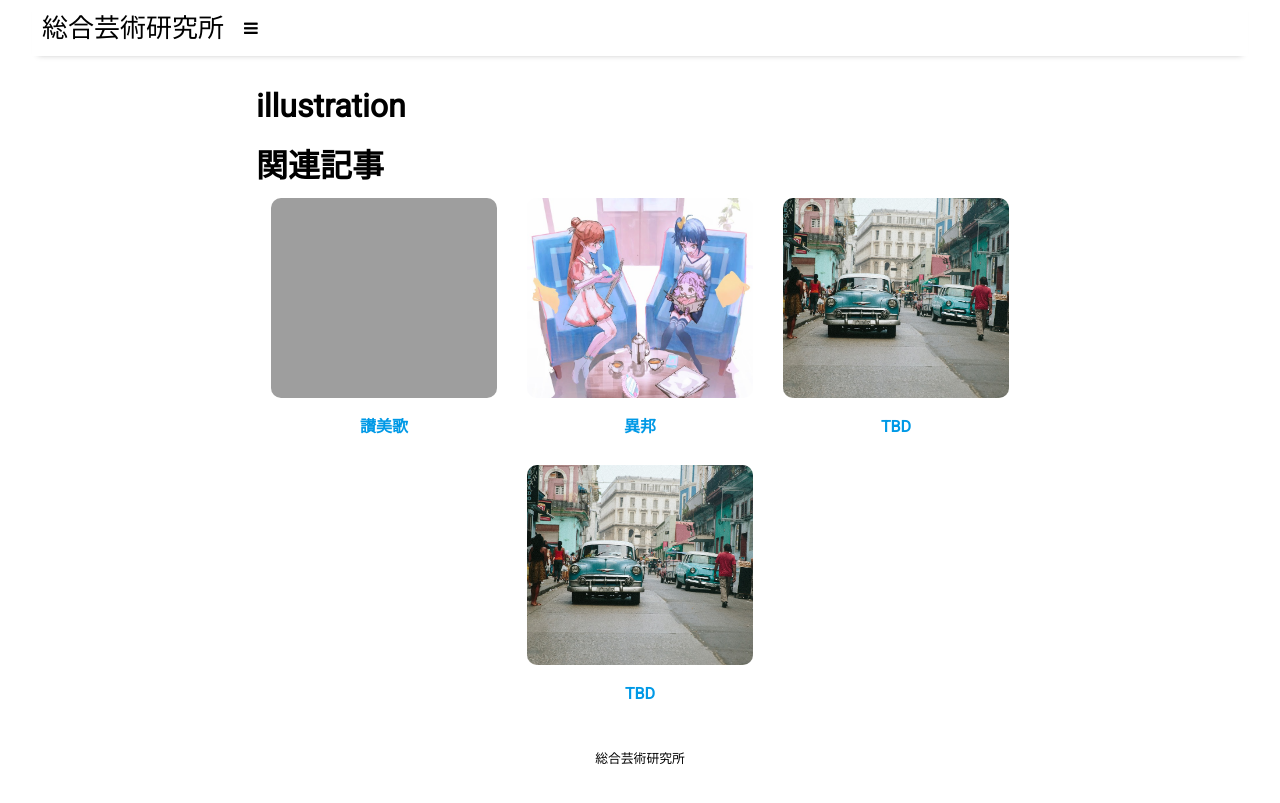
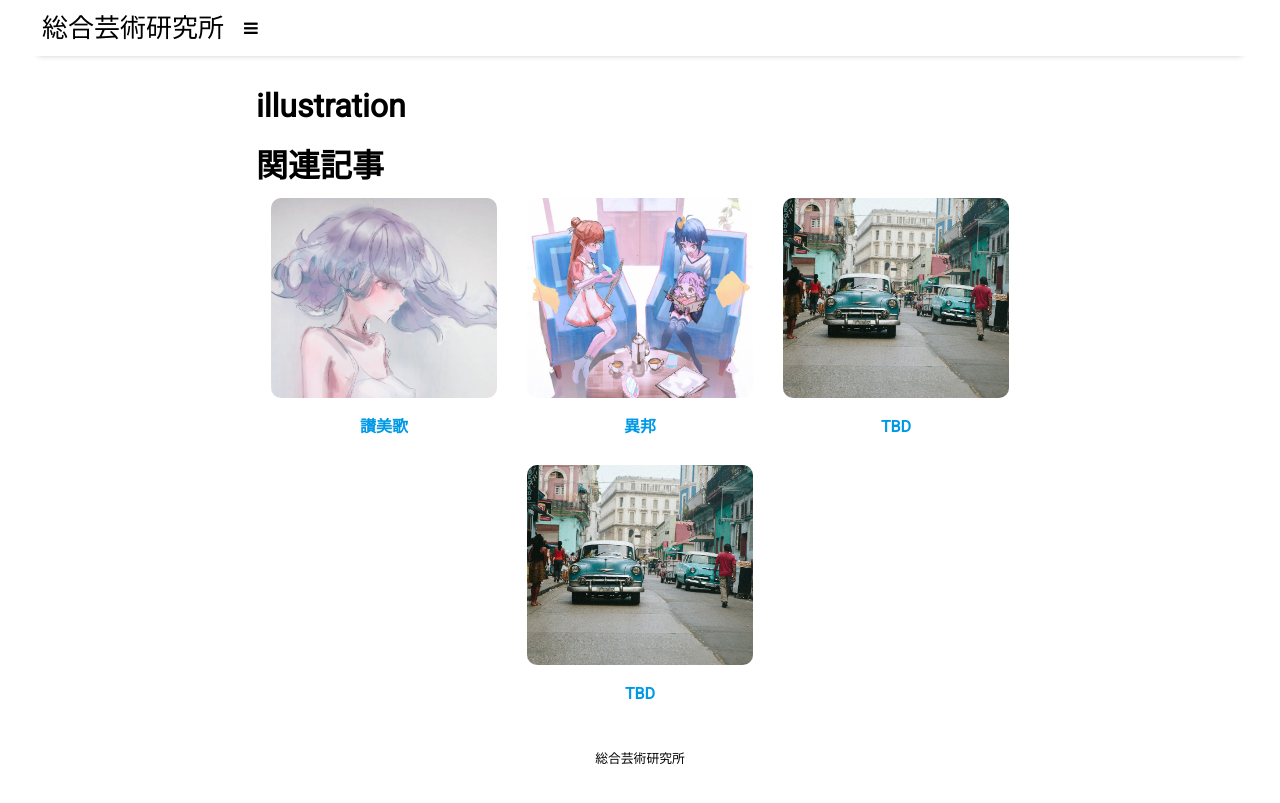
Before and after one commit to gj1002509/zakisikoku, a Jekyll site: the page built from _posts/2016-10-10-illustration.md, in a window 1280 px wide. Shown: the top 803 px of the page. Built offline with Jekyll 4.4.1, drawn with Linux system fonts in a browser that asks for light colours; nearby versions of some CDN libraries.

Commit message:
Update 2016-10-10-illustration.md

```diff
--- a/_posts/2016-10-10-illustration.md
+++ b/_posts/2016-10-10-illustration.md
@@ -47,7 +47,7 @@ tags: [documentation,sample]
     <div class="link-container">
         <div class="link-item">
             <a href="{{ site.baseurl }}/illust1">
-                <img src="{{ site.github.url }}/assets/img/sannbika_2.1.png" alt="讃美歌">
+                <img src="{{ site.github.url }}/assets/img/sannbika-2.1.png" alt="讃美歌">
                 <p>讃美歌</p>
             </a>
         </div>
```
